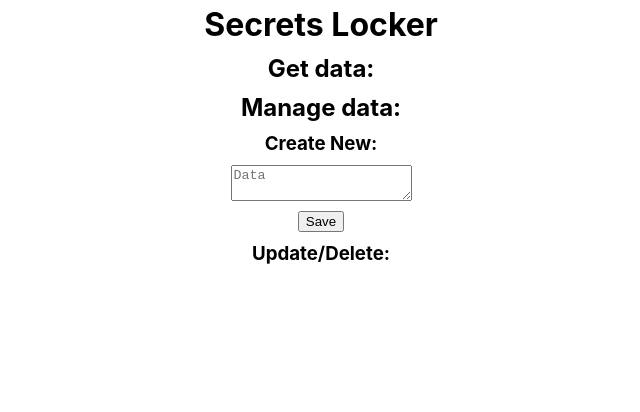
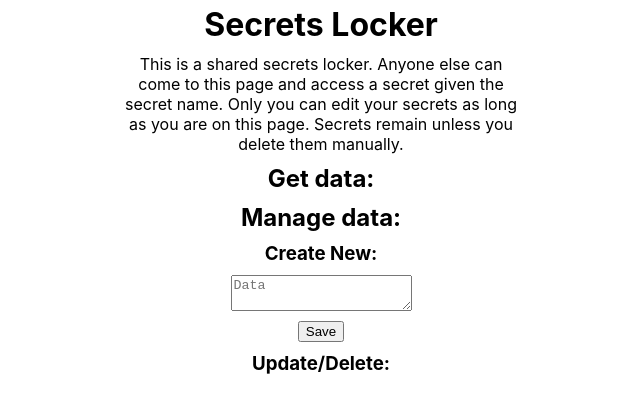
Before and after one commit to huntercs-webdev-sp21/wd-6, a React (Create React App) app: page / in a window 1280 px wide. Shown: the top 412 px of the page, without its empty margins (319-959 px from the left). Built offline with nearby package versions, Linux system fonts and the light colour scheme.

Commit message:
add description

```diff
--- a/src/App.css
+++ b/src/App.css
@@ -18,3 +18,8 @@
   width: 200px;
   padding: 10px;
 }
+
+.description {
+  text-align: center;
+  max-width: 400px;
+}
--- a/src/App.js
+++ b/src/App.js
@@ -57,6 +57,12 @@ function App() {
   return (
     <div className="container">
       <h1 className="header">Secrets Locker</h1>
+      <p className="description">
+        This is a shared secrets locker.
+        Anyone else can come to this page and access a secret given the secret name.
+        Only you can edit your secrets as long as you are on this page.
+        Secrets remain unless you delete them manually.
+      </p>
       {/* read */}
       <h2 className="header">Get data:</h2>
 
```
